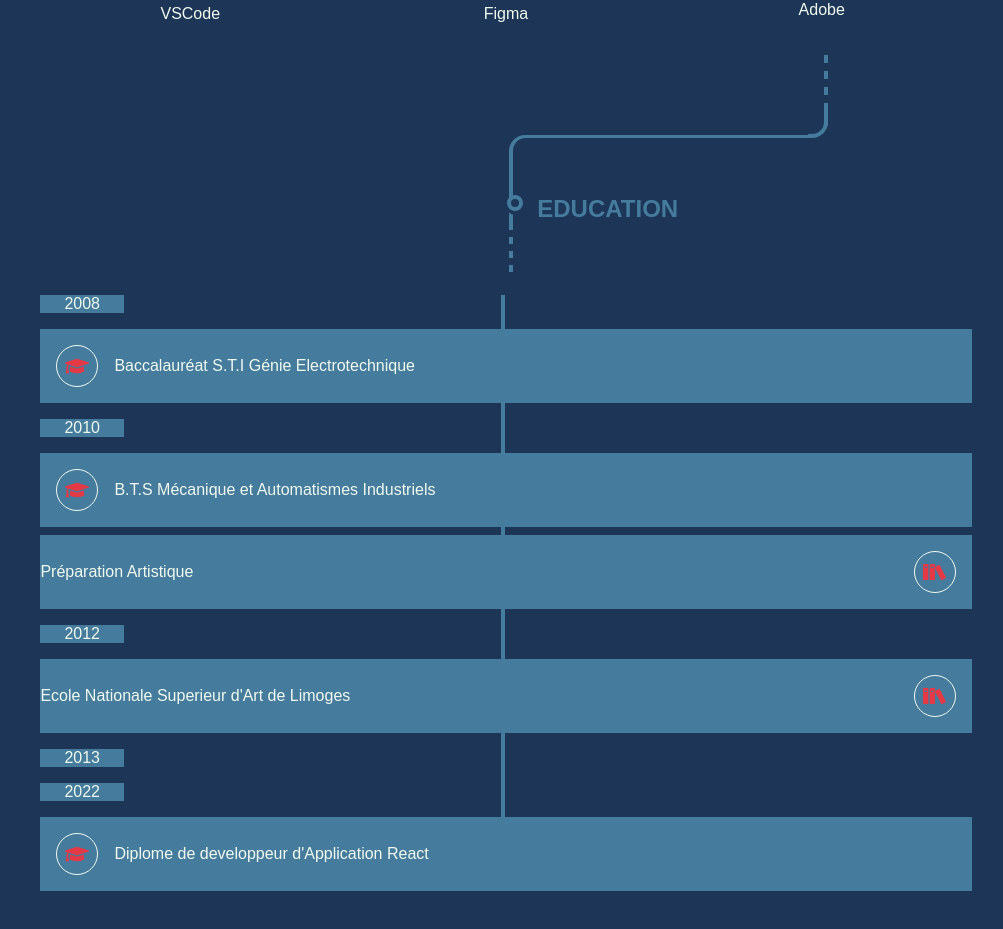
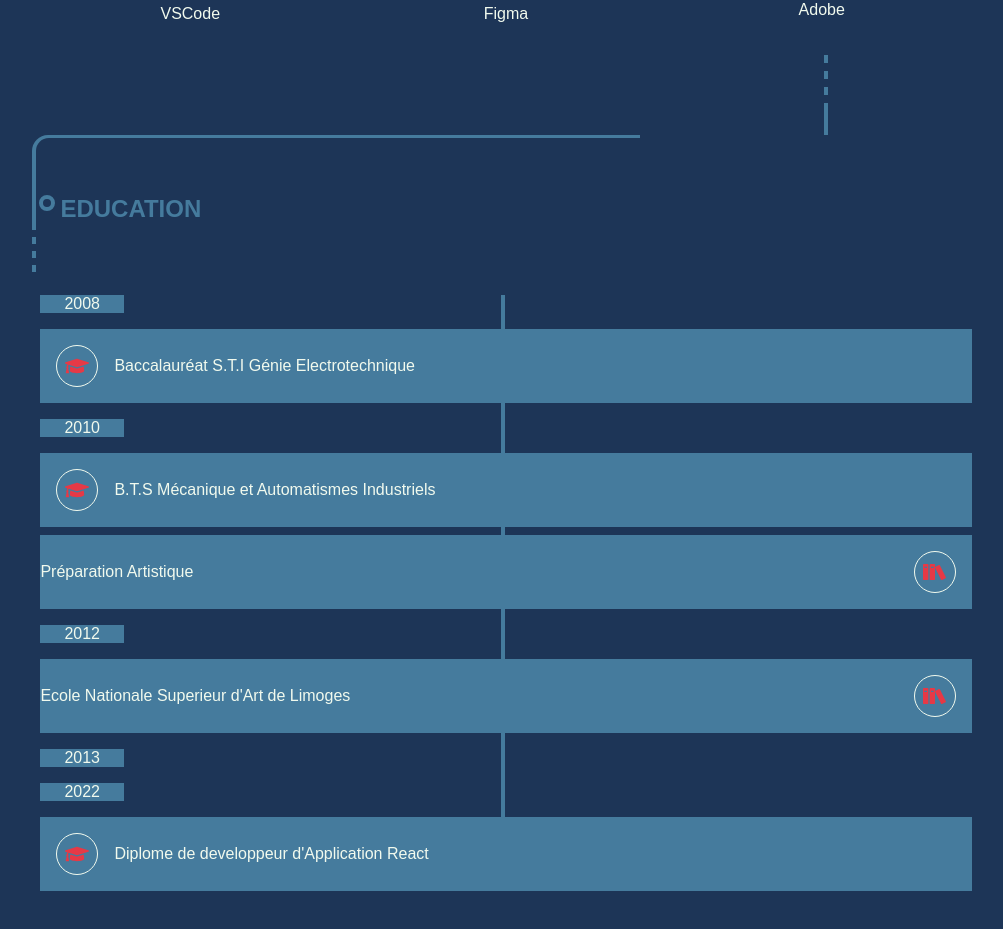
Before and after one commit to picyoh/cv, a React (Create React App) app: page / in a window 1280 px wide. Shown: the part 3500-4429 px from the top of the page, without its empty margins (134-1137 px from the left). Built offline with nearby package versions, Linux system fonts and the light colour scheme.

Commit message:
refactor: :lipstick: education
convert to sass

```diff
--- a/src/components/timeline/Timeline.jsx
+++ b/src/components/timeline/Timeline.jsx
@@ -6,7 +6,7 @@ import { ImBooks } from "react-icons/im"
 
 import "./timeline.css"
 
-function TimeLine(props) {
+function Timeline(props) {
 
     const { datas } = props;
 
@@ -69,4 +69,4 @@ function TimeLine(props) {
     )
 }
 
-export default TimeLine
+export default Timeline
--- a/src/sass/sections/_education.scss
+++ b/src/sass/sections/_education.scss
@@ -0,0 +1,21 @@
+.education {
+  margin: 0 10%;
+
+  &__container {
+    &::after {
+      right: 16%;
+    }
+  }
+
+  .emptySpace {
+    flex: 57%;
+  }
+
+  .title {
+    flex: 50%;
+
+    &h3::after {
+      right: 98%;
+    }
+  }
+}
--- a/src/sections/contact/Contact.jsx
+++ b/src/sections/contact/Contact.jsx
@@ -5,7 +5,7 @@ import { FaGithub, FaLinkedinIn } from 'react-icons/fa'
 import { SiGmail } from 'react-icons/si'
 
 import "./contact.css"
-
+// TODO: check mail feature
 function Contact() {
     return (
         <aside className="contact">
--- a/src/sections/education/Education.jsx
+++ b/src/sections/education/Education.jsx
@@ -1,20 +1,19 @@
 import React from 'react'
 import { educationDatas } from '../../datas/educationDatas'
-import TimeLine from '../../components/timeline/Timeline'
-
+import Timeline from '../../components/timeline/Timeline'
 import './education.css'
 
 function Education() {
     // TODO: ajouter dropdown pour chaque content + dropdown entre 2022 et 2010 + inverser tableau
     return (
         <div className="education">
-            <div className="titleContainer">
+            <div className="education__container">
                 <span className='emptySpace'></span>
                 <div className="title">
                     <h3>Education</h3>
                 </div>
             </div>
-            <TimeLine datas={educationDatas} />
+            <Timeline datas={educationDatas} />
         </div>
     )
 }
```
